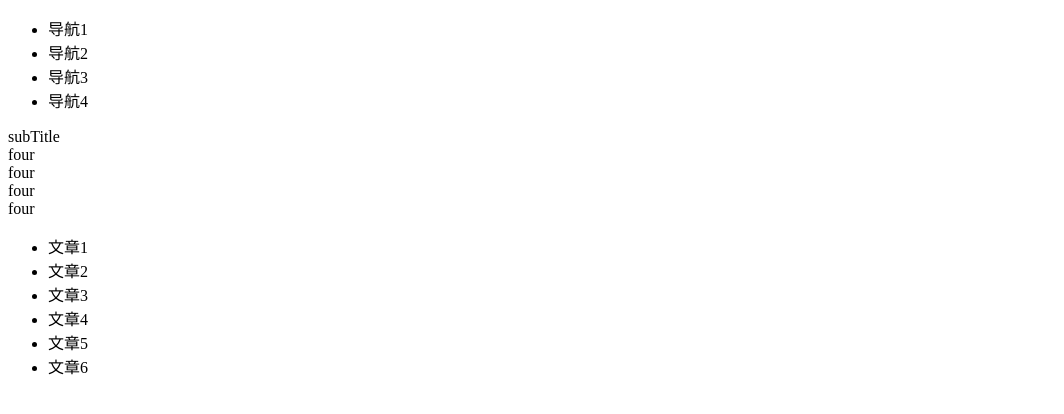
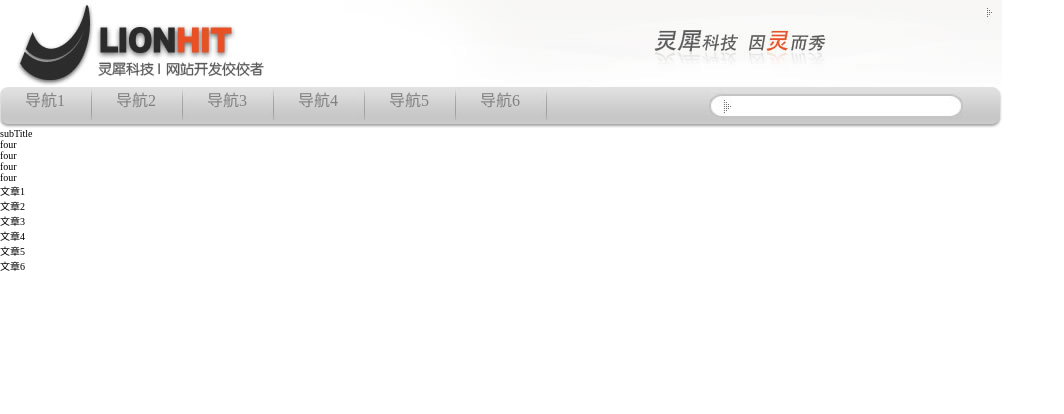
Before and after one commit to szxiaobei/-, a plain HTML site: page 公司网页开发实战/index.html in a window 1280 px wide. Shown: the whole page, without its empty margins (0-1064 px from the left). Drawn offline with Linux system fonts and the light colour scheme.

Commit message:
导航布局

```diff
--- /dev/null
+++ b/公司网页开发实战/images/index.css
@@ -0,0 +1,178 @@
+	.clr {
+		clear: both;
+		width: 0px;
+		height: 0px;
+		overflow: hidden;
+	}
+
+	#container{
+		margin: 0 auto;
+		width:1002px;
+	}
+	#header{
+		height: 128px;
+		background: gray url(./top_bg.jpg);
+	}
+
+	#nav li {
+		width: 90px;
+		margin-right: 1px;
+		float:left;
+	}
+
+	#nav a {
+		/*font-size: 16px;
+		line-height: 37px;
+		font-family: '微软雅黑';*/
+		font:16px/37px '微软雅黑','黑体',sans-serif;
+		color:#363636;
+		display: block;
+		width:90px;
+		height: 37px;
+		text-align: center;
+	}
+
+	#nav a:hover {
+		color:white;
+		background: url(./nav_on.gif);
+	}
+
+	#banner {
+		margin: 6px 0;
+	}
+
+	#main{
+	}
+
+	#lside {
+		height: 480px;
+		width: 694px;
+		border: 1px solid #EEE;
+		border-radius:5px;
+		float: left;
+		border-top:none;
+	}
+
+	.subtitle {
+		height: 37px;
+		background: gray url(./index_main_top_bg.gif);
+	}
+
+	.subtitle img {
+		margin:5px 0 0 10px;
+		float: left;
+	}
+
+	.subtitle h1 {
+		color: #151515;
+		float: left;
+		margin-left: 10px;
+		font:16px/37px 'Microsoft Yahei' , SimHei , sans-serif;
+	}
+
+	.subtitle a {
+		display: block;
+		color: #888;
+		font: 12px/37px SimSun,serif;
+		float:right;
+	}
+
+	.four {
+		width: 326px;
+		height: 200px;
+		background: #EEE;
+		margin: 10px;
+		float: left;
+	}
+
+	.four img {
+		float: left;
+		margin-left: 10px;
+		padding: 6px;
+		background: white;
+	}
+
+	.four ul{
+		float: left;
+		margin-left: 10px;
+	}
+
+	.four li {
+		background: url(./service_intro_bg.gif) no-repeat;
+		padding-left: 10px;
+		height: 20px;
+	}
+
+	.four a {
+		font-size: 12px;
+		color:#888;
+	}
+
+	.four a:visited {
+		color:#808080;
+	}
+
+	.four a:hover{
+		color: #FF832C;
+	}
+
+	.four h2 {
+		color: #A0A0A0;
+		margin: 6px 0 6px 10px;
+		font-size:16px;
+		font-family: 'Microsoft Yahei' , SimHei , sans-serif;
+	}
+
+	#rside {
+		width: 294px;
+		float:right;
+	}
+
+	#art {
+		background: #EEE;
+		margin-top: 1px;
+		padding-top: 10px;
+	}
+
+	#art a {
+		font-size: 12px;
+		line-height: 29px;
+		color: #888;
+		display: block;
+		height: 29px;
+		padding-left: 30px;
+		background: url(./article_head.gif) no-repeat;
+	}
+
+	#art a:hover{
+		color: #FF832C;
+		background: url(./article_on_bg.gif);
+	}
+
+	#contact {
+		margin-top: 1px;
+		height: 249px;
+		background: #EEE;
+	}
+
+	#footer {
+		margin-top: 15px;
+		height: 120px;
+	}
+
+	#footer ul {
+		height: 40px;
+		background: #EEE;
+	}
+	#footer li {
+		font-size: 12px;
+		float: left;
+		margin-top: 15px;
+		margin-right: 10px;
+	}
+
+	#footer address {
+		margin-top: 10px;
+		font-size: 12px;
+		font-family: '微软雅黑',sans-serif;
+	}
--- /dev/null
+++ b/公司网页开发实战/images/reset.css
@@ -0,0 +1,48 @@
+/*css reset code */
+
+/****  文字大小初始化,使1em=10px *****/
+body {
+font-size:62.5%;
+} /* for IE/Win */
+html>body {
+font-size:10px;
+} /* for everything else */
+
+/*字体边框等初始化*/
+body,div,dl,dt,dd,ul,ol,li,h1,h2,h3,h4,h5,h6,pre,form,fieldset,input,textarea,p,blockquote,th,td {
+ padding: 0;
+ margin: 0;
+ }
+table {
+ border-collapse: collapse;
+ border-spacing: 0;
+ }
+fieldset,img {
+ border: 0;
+ }
+ img {
+ display:block;
+ }
+address,caption,cite,code,dfn,th,var {
+ font-weight: normal;
+ font-style: normal;
+ }
+ol,ul {
+ list-style: none;
+ }
+caption,th {
+ text-align: left;
+ }
+h1,h2,h3,h4,h5,h6 {
+ font-weight: normal;
+ font-size: 100%;
+ }
+q:before,q:after {
+ content:'';
+ }
+abbr,acronym { border: 0;
+ }
+
+a {
+text-decoration:none;
+}
--- a/公司网页开发实战/index.html
+++ b/公司网页开发实战/index.html
@@ -3,15 +3,49 @@
 <head>
     <meta charset="UTF-8">
     <title>Title</title>
+    <link rel="stylesheet" href="./images/reset.css">
 </head>
+<style>
+    #container{
+        width:1002px;
+    }
+    #header{
+        height: 128px;
+        background: grey;
+        background-image: url("./images/top_bg.jpg");
+
+    }
+    #nav li{
+        float: left;
+        width: 90px;
+        margin-right: 1px;
+
+    }
+    #nav a{
+        font-size: 16px;
+        font-family: '微软雅黑';
+        color: grey;
+        display: block;
+        width: 90px;
+        height: 37px;
+        text-align: center;
+    }
+    #nav a:hover{
+        color: white;
+        background-image: url("./images/nav_on.gif");
+    }
+</style>
 <body>
     <div id="container">
         <div id="header">
-            <ul>
-                <li class="nav">导航1</li>
-                <li class="nav">导航2</li>
-                <li class="nav">导航3</li>
-                <li class="nav">导航4</li>
+            <img src="./images/logo.jpg" alt="" id="logo">
+            <ul id="nav">
+                <li><a href="#">导航1</a></li>
+                <li ><a href="#">导航2</a></li>
+                <li><a href="#">导航3</a></li>
+                <li><a href="#">导航4</a></li>
+                <li><a href="#">导航5</a></li>
+                <li><a href="#">导航6</a></li>
 
             </ul>
         </div>
```
Also changed, not shown: 公司网页开发实战/images/about_banner.jpg (added), 公司网页开发实战/images/article_head.gif (added), 公司网页开发实战/images/article_on_bg.gif (added), 公司网页开发实战/images/circle.gif (added), 公司网页开发实战/images/eshop_service.jpg (added), 公司网页开发实战/images/hot.gif (added), 公司网页开发实战/images/index_main_top_bg.gif (added), 公司网页开发实战/images/logo.jpg (added), 公司网页开发实战/images/nav_on.gif (added), 公司网页开发实战/images/service_intro_bg.gif (added), 公司网页开发实战/images/top_bg.jpg (added).
